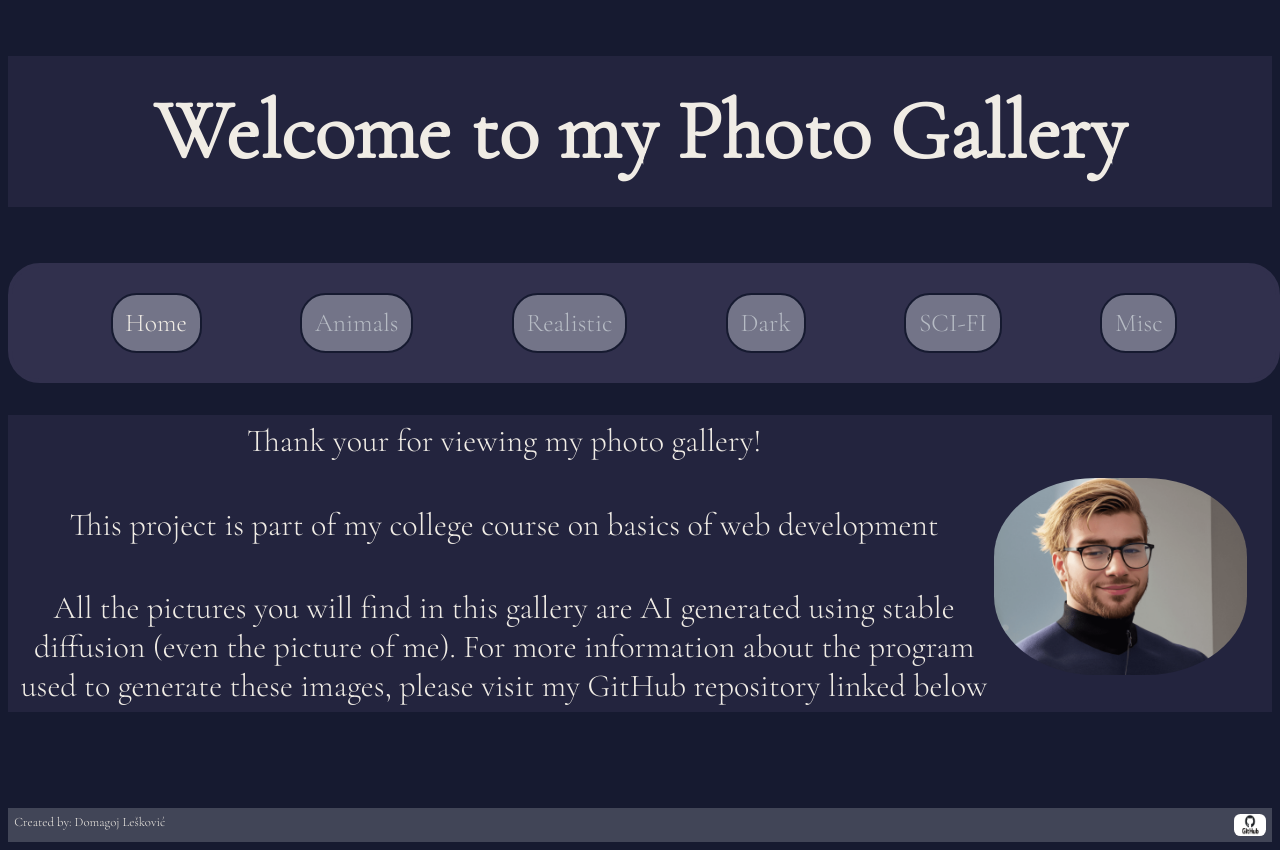
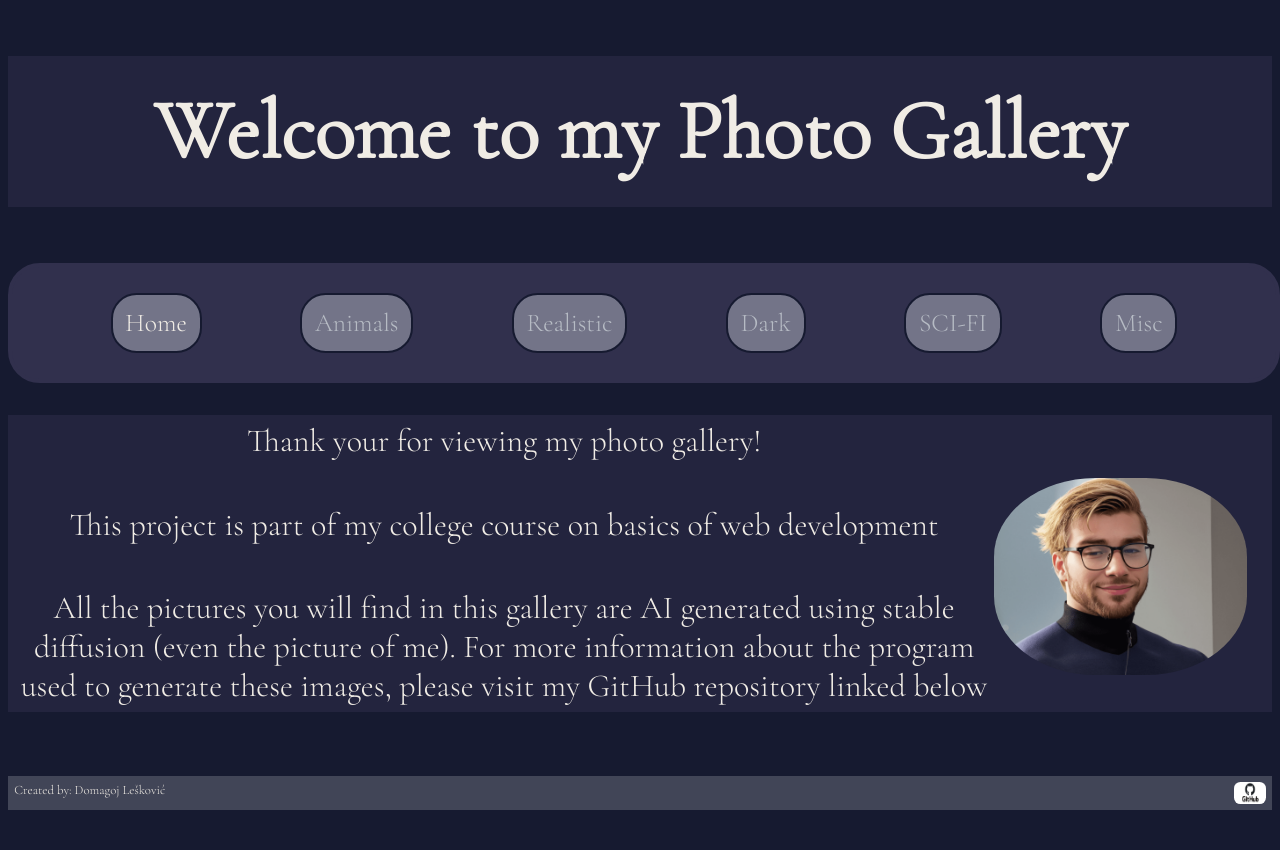
Before and after one commit to Dombah/PhotoWeb, a plain HTML site: page index.html in a window 1280 px wide. After the commit the page ends 818 px from the top, so only its background shows below. Drawn offline with nearby package versions, Linux system fonts and the light colour scheme.

Commit message:
Fix bug with footer moving too much in the y axis when zooming in and out of screen

```diff
--- a/styles/style.css
+++ b/styles/style.css
@@ -132,7 +132,7 @@ footer {
     width: 100%;
     height: auto;
     background-color: #b6bbc444;
-    margin-top: 6em;
+    margin-top: 5vw;
     padding-top: .5%;
     padding-bottom: .5%;
     justify-content: flex-end;
```
Also changed, not shown: index.html (+2 -1 lines).
